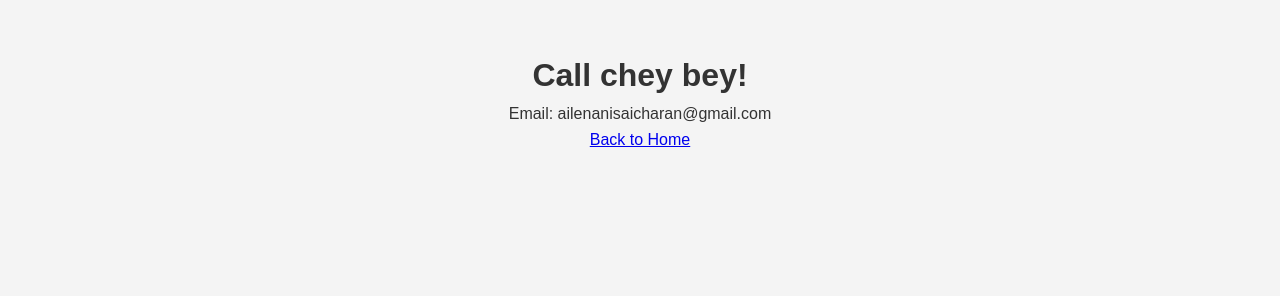
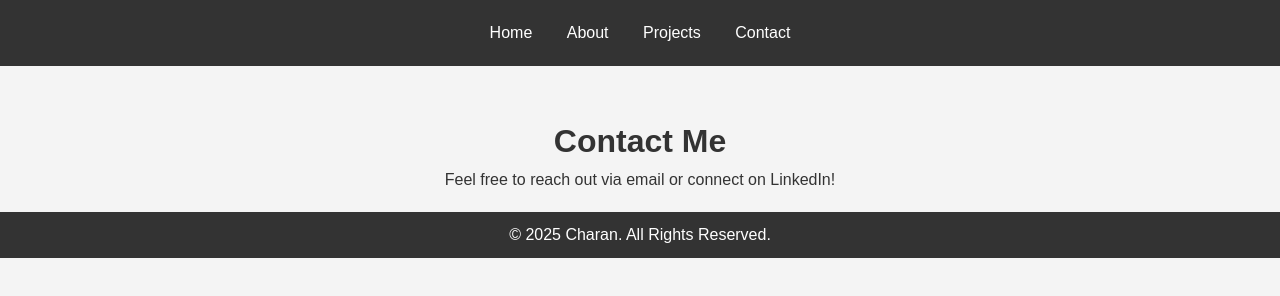
Before and after one commit to Charan0307/Charan, a plain HTML site: page contact.html in a window 1280 px wide. Drawn offline with Linux system fonts and the light colour scheme.

Commit message:
Update contact.html

```diff
--- a/contact.html
+++ b/contact.html
@@ -1,14 +1,29 @@
 <!DOCTYPE html>
 <html lang="en">
 <head>
-  <meta charset="UTF-8">
-  <meta name="viewport" content="width=device-width, initial-scale=1.0">
-  <title>Contact</title>
-  <link rel="stylesheet" href="css/style.css">
+    <meta charset="UTF-8">
+    <meta name="viewport" content="width=device-width, initial-scale=1.0">
+    <title>Contact - Charan</title>
+    <link rel="stylesheet" href="css/style.css">
 </head>
-<body>
-  <h1>Call chey bey!</h1>
-  <p>Email: ailenanisaicharan@gmail.com</p>
-  <a href="index.html">Back to Home</a>
+<body class="contact-page">
+    <header>
+        <nav>
+            <ul>
+                <li><a href="index.html">Home</a></li>
+                <li><a href="about.html">About</a></li>
+                <li><a href="projects.html">Projects</a></li>
+                <li><a href="contact.html">Contact</a></li>
+            </ul>
+        </nav>
+    </header>
+
+    <h1>Contact Me</h1>
+    <p>Feel free to reach out via email or connect on LinkedIn!</p>
+    <!-- Add your contact details or form here -->
+
+    <footer>
+        <p>© 2025 Charan. All Rights Reserved.</p>
+    </footer>
 </body>
 </html>
```
